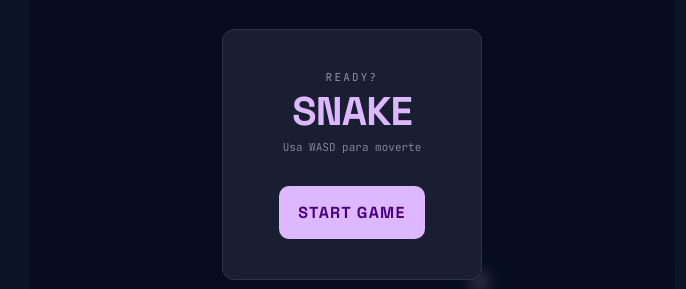
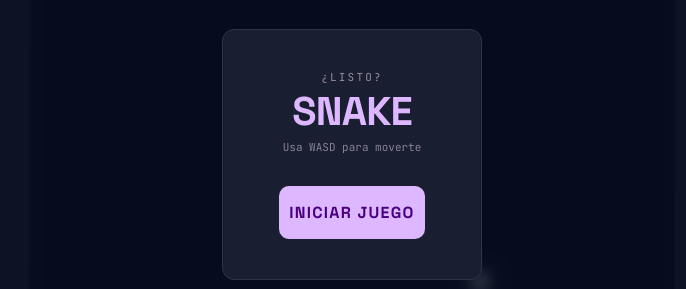
Before and after one commit to her24770/web-snake, a React (Vite) app: page /play in a window 1280 px wide. Shown: the part 329-618 px from the top of the page, without its empty margins (288-974 px from the left). Built offline with nearby package versions, Linux system fonts and the light colour scheme.

Commit message:
mejorar mensajes de modales strat y gameover

```diff
--- a/src/components/game/ModalGameOver.jsx
+++ b/src/components/game/ModalGameOver.jsx
@@ -2,12 +2,12 @@ function ModalGameOver({ score, onRestart }) {
   return (
     <div className="game-modal">
       <div className="game-modal-card">
-        <p className="game-modal-label">Game Over</p>
-        <h2 className="game-modal-title">DEAD</h2>
-        <p className="game-modal-subtitle">Better luck next time</p>
+        <p className="game-modal-label">Juego terminado</p>
+        <h2 className="game-modal-title">MUERTO</h2>
+        <p className="game-modal-subtitle">Más suerte la próxima vez</p>
         <p className="game-modal-score">{score}</p>
-        <p className="game-modal-score-label">Final Score</p>
-        <button className="game-modal-btn" onClick={onRestart}>TRY AGAIN</button>
+        <p className="game-modal-score-label">Puntaje final</p>
+        <button className="game-modal-btn" onClick={onRestart}>INTENTAR DE NUEVO</button>
       </div>
     </div>
   )
--- a/src/components/game/ModalStart.jsx
+++ b/src/components/game/ModalStart.jsx
@@ -2,10 +2,10 @@ function ModalStart({ onStart }) {
   return (
     <div className="game-modal">
       <div className="game-modal-card">
-        <p className="game-modal-label">Ready?</p>
+        <p className="game-modal-label">¿Listo?</p>
         <h2 className="game-modal-title">SNAKE</h2>
         <p className="game-modal-subtitle">Usa WASD para moverte</p>
-        <button className="game-modal-btn" onClick={onStart}>START GAME</button>
+        <button className="game-modal-btn" onClick={onStart}>INICIAR JUEGO</button>
       </div>
     </div>
   )
```
